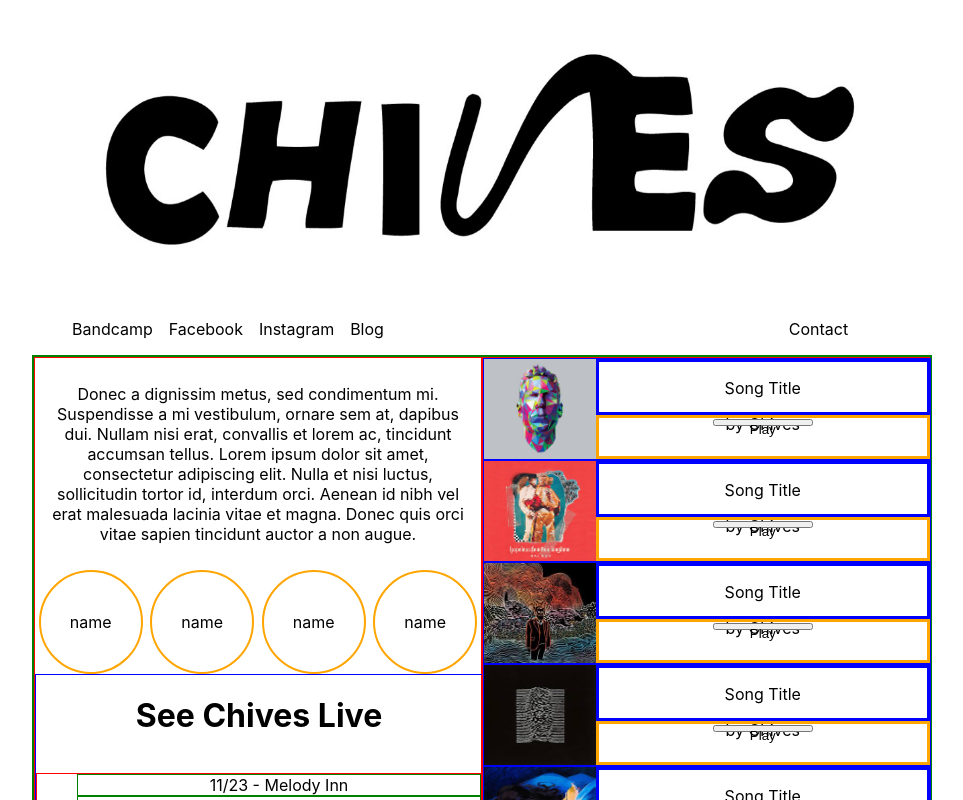
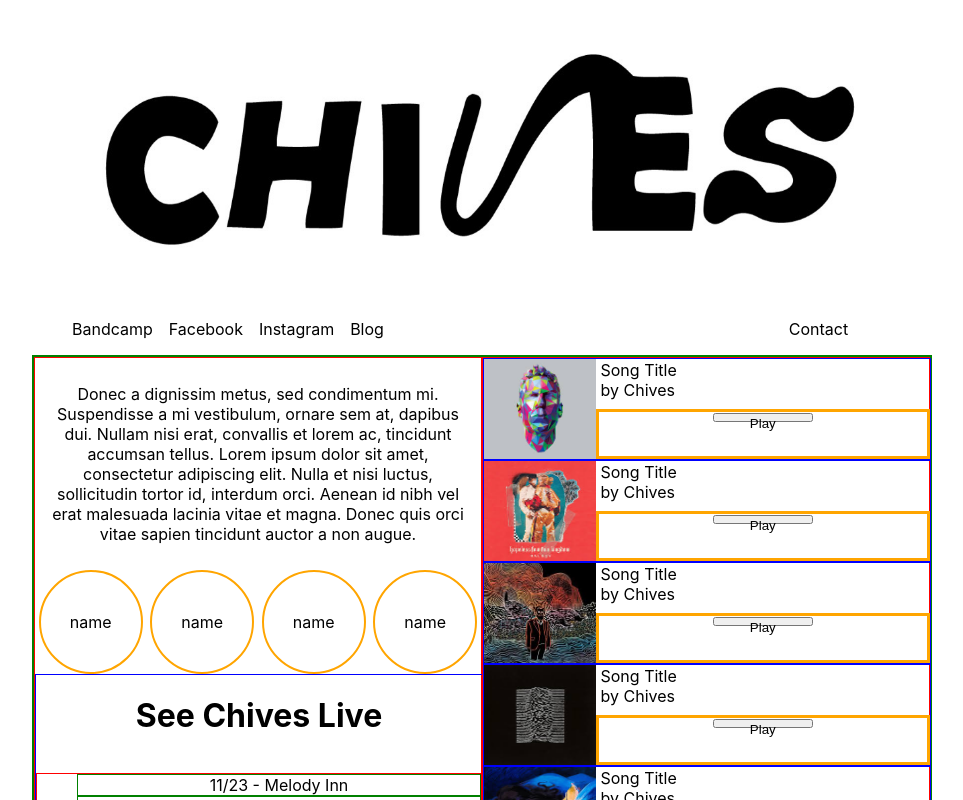
Before and after one commit to ZMcClung88/CustomChives, a React (Create React App) app: page / in a window 1280 px wide. Shown: the top 800 px of the page, without its empty margins (160-1123 px from the left). Built offline with nearby package versions, Linux system fonts and the light colour scheme.

Commit message:
saving changes

```diff
--- a/src/components/SongComponent.js
+++ b/src/components/SongComponent.js
@@ -10,9 +10,9 @@ const SongComponent = props => {
       </div>
 
       <div style={{ width: '75%', display: 'flex', flexDirection: 'column' }} className="right">
-        <div className="top" style={{ border: '3px solid blue', height: '50%' }}>
-          <p>Song Title</p>
-          <p>by Chives</p>
+        <div className="top" style={{ height: '50%', display: 'flex', flexDirection: 'column' }}>
+          <p style={{ marginTop: 1, paddingLeft: 5, marginBottom: 0, display: 'flex' }}>Song Title</p>
+          <p style={{ marginTop: 0, paddingLeft: 5, display: 'flex' }}>by Chives</p>
         </div>
 
         <div className="bottom" style={{ border: '3px solid orange', height: '50%' }}>
```
